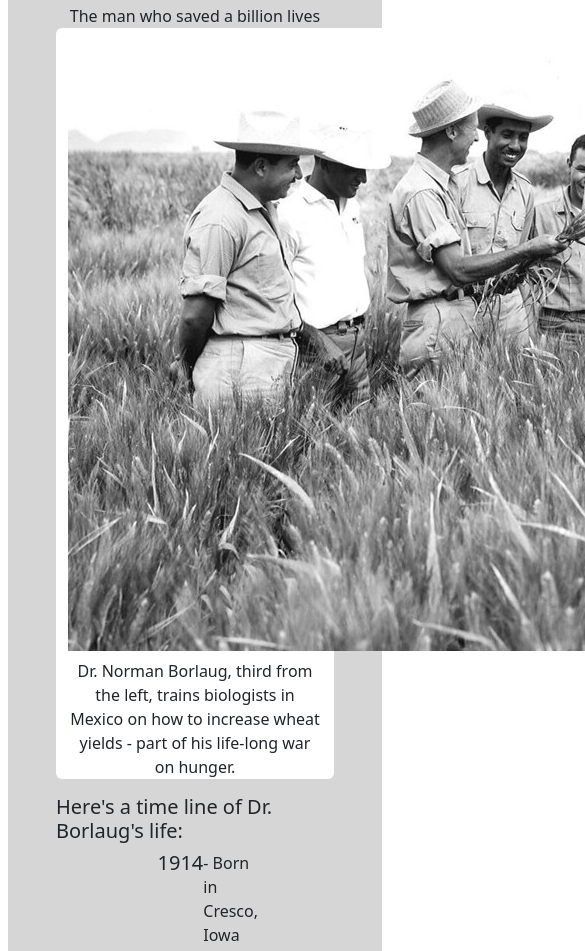
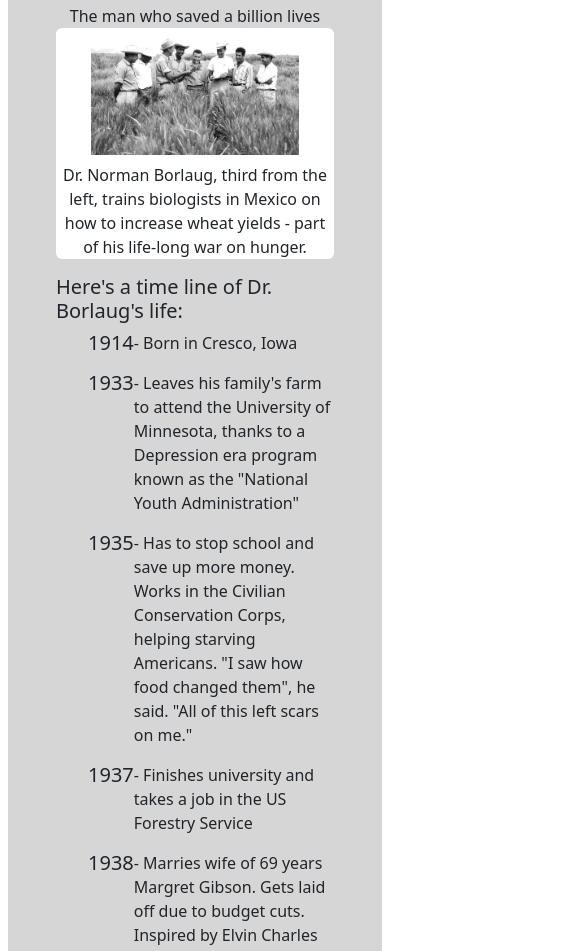
Before and after one commit to Md-Mubarak-Hossain/tributePage, a plain HTML site: page index.html in a window 390 px wide. Shown: the part 101-1052 px from the top of the page, 585 px wide, since content can reach past the window. Drawn offline with nearby package versions, Linux system fonts and the light colour scheme.

Commit message:
complete mobile responsive

```diff
--- a/index.html
+++ b/index.html
@@ -16,17 +16,17 @@
         <section class="w-100 text-center">
             <h1>Dr. Norman Borlaug</h1>
             <span>The man who saved a billion lives</span>
-            <section class="container bg-white rounded">
-                <img src="images/tribute-image.jpg" alt="triabute image">
+            <section class="m-md-5 m-lg-5 m-xl-5 m-xxl-5 bg-white rounded">
+                <img src="images/tribute-image.jpg" class="w-75" alt="triabute image">
                 <p class="my-2">Dr. Norman Borlaug, third from the left, trains biologists in Mexico on how to increase
                     wheat yields -
                     part of his life-long war on hunger.</p>
             </section>
         </section>
 
-        <section class="my-3 d-flex flex-column justify-content-center align-items-center rounded">
+        <section class="my-3  d-flex flex-column justify-content-center align-items-center rounded">
             <h5>Here's a time line of Dr. Borlaug's life:</h5>
-            <ul class="w-50">
+            <ul class="w-100 ">
                 <li class="d-flex justify-content-justify">
                     <h5>1914 </h5>
                     <p>- Born in Cresco, Iowa</p>
```
